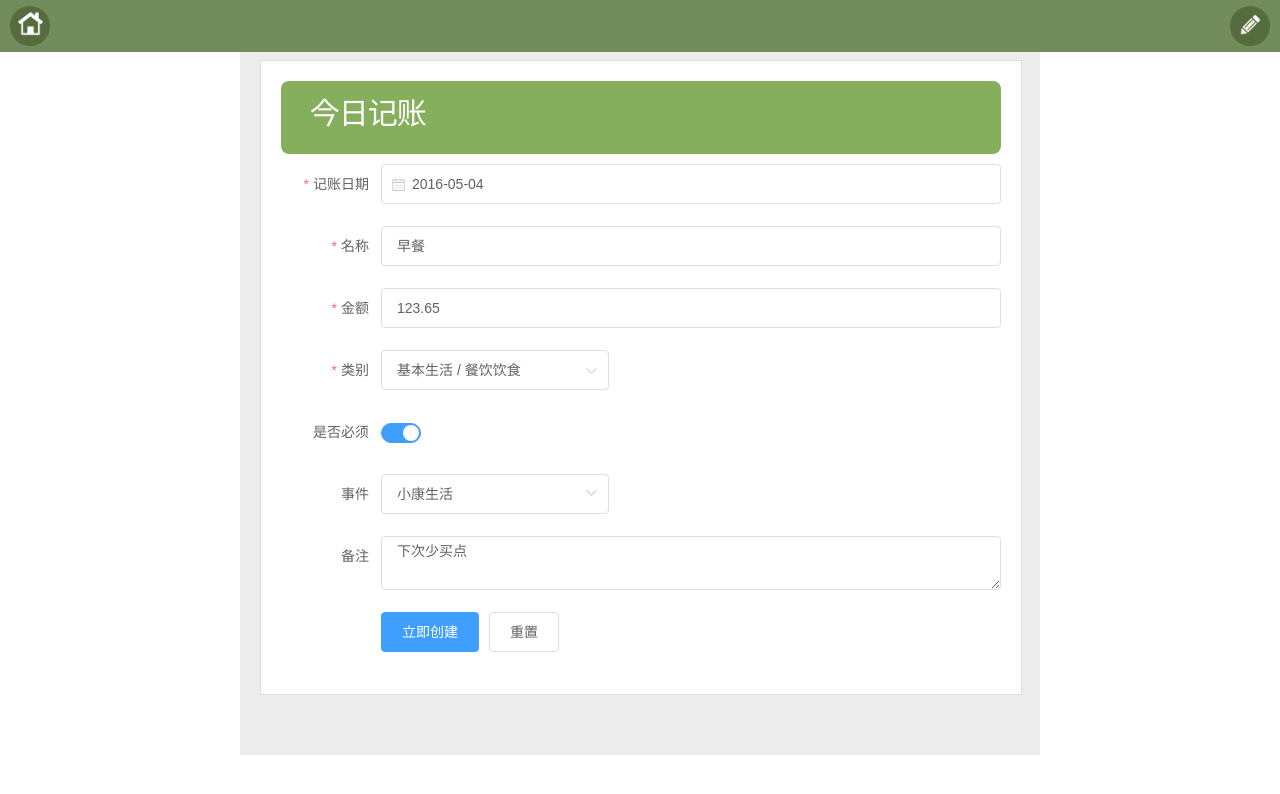
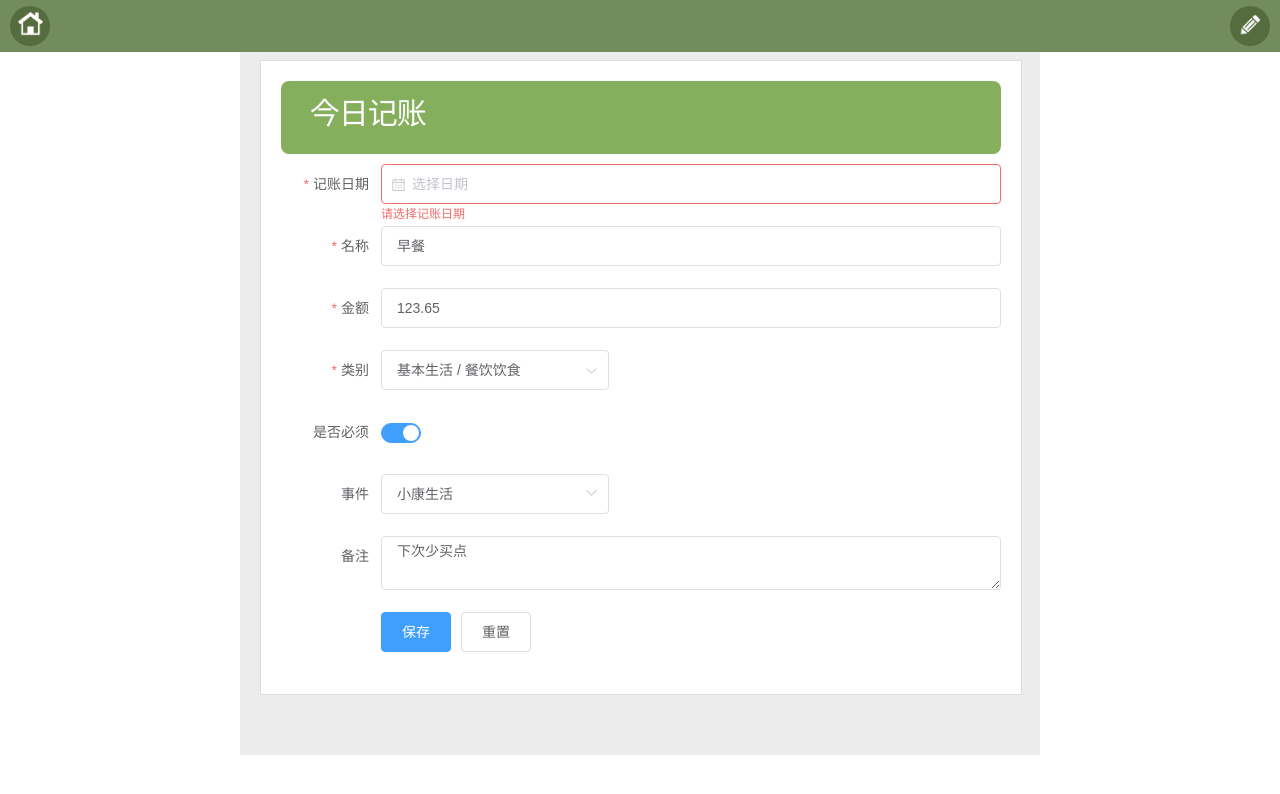
Before and after one commit to lizhou828/vuejs_money_note, a Vue app: page /#/mnItem/blank in a window 1280 px wide. Shown: the top 794 px of the page. Built offline with nearby package versions, Linux system fonts and the light colour scheme.

Commit message:
页面跳转

```diff
--- a/src/components/mn/header.vue
+++ b/src/components/mn/header.vue
@@ -6,7 +6,7 @@
       </router-link>
     </div>
     <div class="gomenu radius20">
-      <router-link to="/mnItem/blank">
+      <router-link :to="{path:'/mnItem/blank',query: {day: date}}">
           <img src="/static/public/images/icons/pencil.png" alt="" title=""/>
       </router-link>
     </div>
@@ -15,7 +15,19 @@
 
 <script>
 export default {
-  name: 'header'
+  name: 'header',
+  props: ['day'],
+  data () {
+    return {
+      date: this.day
+    }
+  },
+  watch: {
+    date(newValue, oldValue) {
+      console.info("公共页面头部，监测date属性：oldValue=" + oldValue +",newValue=" + newValue)
+    }
+  }
+
 }
 </script>
 
--- a/src/components/mnItem/blank.vue
+++ b/src/components/mnItem/blank.vue
@@ -1,6 +1,6 @@
 <template>
   <div>
-    <Header></Header>
+    <Header :day="mnItem.note_date"></Header>
     <div class="swiper-container swiper-parent">
       <div class="swiper-wrapper">
         <div class="swiper-slide sliderbg">
@@ -18,9 +18,12 @@
                     <div class="mnBlank">
                       <el-form :model="mnItem" :rules="rules" ref="ruleForm" label-width="100px" class="demo-ruleForm">
                         <el-form-item label="记账日期" required prop="note_date">
-                              <el-form-item prop="date1">
-                                <el-date-picker type="date" placeholder="选择日期" v-model="mnItem.note_date" style="width: 100%;"></el-date-picker>
-                              </el-form-item>
+                            <el-date-picker type="date" placeholder="选择日期"
+                                            v-model="mnItem.note_date"
+                                            @change="changeDate"
+                                            value-format="yyyy-MM-dd"
+                                            style="width: 100%;">
+                            </el-date-picker>
                         </el-form-item>
                         <el-form-item label="名称" required prop="item_name">
                           <el-input v-model="mnItem.item_name"></el-input>
@@ -51,7 +54,7 @@
                           <el-input type="textarea" v-model="mnItem.remark"></el-input>
                         </el-form-item>
                         <el-form-item>
-                            <el-button type="primary" @click="saveItem('ruleForm')">立即创建</el-button>
+                          <el-button type="primary" @click="saveItem('ruleForm')">保存</el-button>
                           <el-button @click="resetForm('ruleForm')">重置</el-button>
                           <el-button @click="deleteItem('ruleForm')" v-if="mnItem.itemId > 0">删除</el-button>
                         </el-form-item>
@@ -72,9 +75,10 @@
 
 <script>
   import {formatDate} from '../../common/date.js';
+
   export default {
     name: 'blank',
-  data () {
+    data() {
       // 自定义校验金额
       var validateMoney = (rule, value, callback) => {
         if (!value) {
@@ -92,56 +96,53 @@ export default {
         }
       };
       return {
-
-
         rules: {
           item_name: [
-          { required: true, message: '请输入名称', trigger: 'blur' },
-          { min: 2, max: 20, message: '长度在 2 到 20 个字符', trigger: 'blur' }
+            {required: true, message: '请输入名称', trigger: 'blur'},
+            {min: 2, max: 20, message: '长度在 2 到 20 个字符', trigger: 'blur'}
           ],
           money: [
-          { validator : validateMoney , trigger: 'blur' }
+            {validator: validateMoney, trigger: 'blur'}
           ],
           note_date: [
-          { required: true, message: '请选择记账日期', trigger: 'change' }
+            {required: true, message: '请选择记账日期', trigger: 'change'}
           ]
         },
 
-      isDisabled:false,
-      currentUserId:2,
-      day:this.$route.params.day,
-      cateValue:11,
-      mnItem:{
-        item_id:1,
-        note_date:"2016-05-04",
-        user_id:2,
-        item_name:"早餐",
-        money:123.65,
-        cate_id:11,
-        cate_name:"餐饮饮食",
-        parent_cate_id:2,
-        parent_cate_name:"基本生活",
-        type:-1,
-        needful:true,
-        event_id:2,
-        remark:"下次少买点"
+        isDisabled: false,
+        currentUserId: 2,
+        cateValue: 11,
+        mnItem: {
+          item_id: 1,
+          note_date: '',
+          user_id: 2,
+          item_name: '早餐',
+          money: 123.65,
+          cate_id: 11,
+          cate_name: '餐饮饮食',
+          parent_cate_id: 2,
+          parent_cate_name: '基本生活',
+          type: -1,
+          needful: true,
+          event_id: 2,
+          remark: "下次少买点"
         },
-      mnEventList:[
+        mnEventList: [
           {
-          event_id:1,
-          event_name:"基本生活"
+            event_id: 1,
+            event_name: "基本生活"
           },
           {
-          event_id:2,
-          event_name:"小康生活"
+            event_id: 2,
+            event_name: "小康生活"
           },
           {
-          event_id:3,
-          event_name:"小资情调"
+            event_id: 3,
+            event_name: "小资情调"
           }
 
         ],
-      cateOptions:[
+        cateOptions: [
           {
             value: 2,
             label: '基本生活',
@@ -157,7 +158,7 @@ export default {
             ],
           },
           {
-          value: 3  ,
+            value: 3,
             label: '交通通讯',
             children: [
               {
@@ -165,7 +166,7 @@ export default {
                 label: '固话费'
               },
               {
-              value:22,
+                value: 22,
                 label: '手机话费'
               }
             ]
@@ -177,18 +178,19 @@ export default {
     },
     computed: {
       calc_needful() {
-      return   this.mnItem.needful == 'Y';
+        return this.mnItem.needful == 'Y';
       }
     },
     methods: {
-
-    changeDate(date){
-      date = formatDate(date," yyyy-MM-dd");
+      changeDate(date) {
+        this.mnItem.note_date = date
         this.$router.push(
           {path: '/mnItem/blank', query: {day: date}}
         )
+
+
       },
-    changeCate(value){
+      changeCate(value) {
         console.log("选择完类别数据：" + value);
       },
       submitForm(formName) {
@@ -207,17 +209,19 @@ export default {
         this.$refs[formName].resetFields();
       }
     },
-  mounted () {
-    this.item_id = this.$route.params.item_id;
+    mounted() {
+      console.info("this.mnItem.note_date=" + this.mnItem.note_date);
+      console.info("this.$route.query.day=" + this.$route.query.day);
+      this.mnItem.note_date = this.$route.query.day;
       setTimeout(function () {
         document.getElementById("header").style.top = "0px";
-    },100)
+      }, 100)
     }
   }
 </script>
 
 <style scoped>
-  table tr{
+  table tr {
     line-height: 50px;
   }
 
--- a/src/components/mnItem/dayList.vue
+++ b/src/components/mnItem/dayList.vue
@@ -1,6 +1,6 @@
 <template>
   <div>
-    <Header></Header>
+    <Header :day="currentDate"></Header>
     <div class="swiper-container swiper-parent">
       <div class="swiper-wrapper">
 
@@ -19,6 +19,7 @@
                               v-model="currentDate"
                               type="date"
                               @change="changeDate"
+                              value-format="yyyy-MM-dd"
                               placeholder="选择日期"  style="width: 200px;border: none; background-color: #85af5d;color: #fff;font-size: 25px;line-height: 35px;" >
                           </el-date-picker>
                         </div>
@@ -93,7 +94,7 @@
     name: 'dayList',
     data() {
       return {
-        currentDate: this.$route.params.day,
+        currentDate: '',
         currentDayCountMap: {
           income: '126.35',
           pay: '63.12'
@@ -131,13 +132,13 @@
         )
       },
       changeDate(date){
-        date = formatDate(date," yyyy-MM-dd");
         this.$router.push(
           {path: '/mnItem/dayList', query: {day: date}}
         )
       }
     },
     mounted(){
+      this.currentDate = this.$route.query.day;
       setTimeout(function () {
         document.getElementById("header").style.top = "0px";
       },100)
```
Lines whose indentation alone changed are shown as unchanged.
